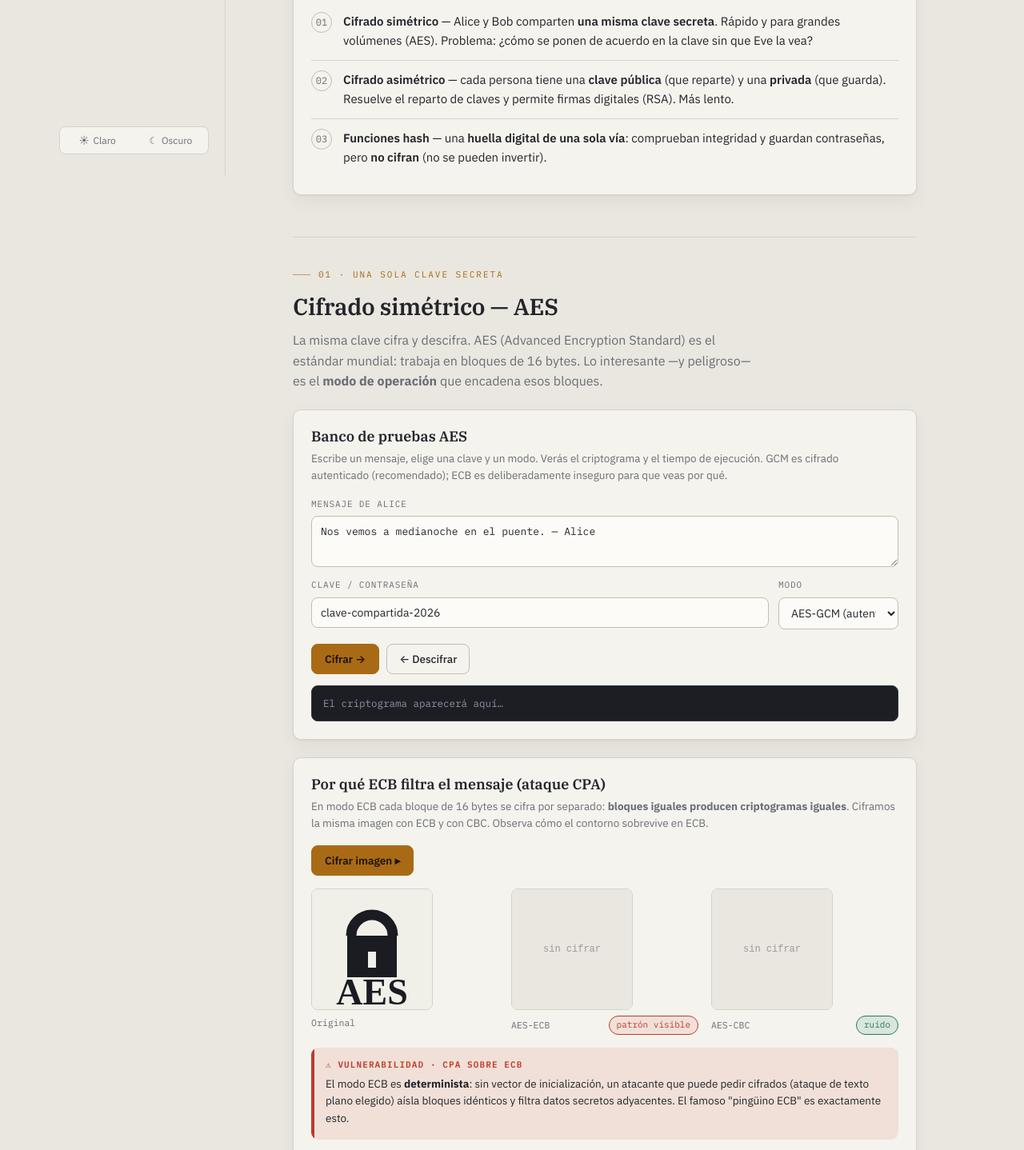
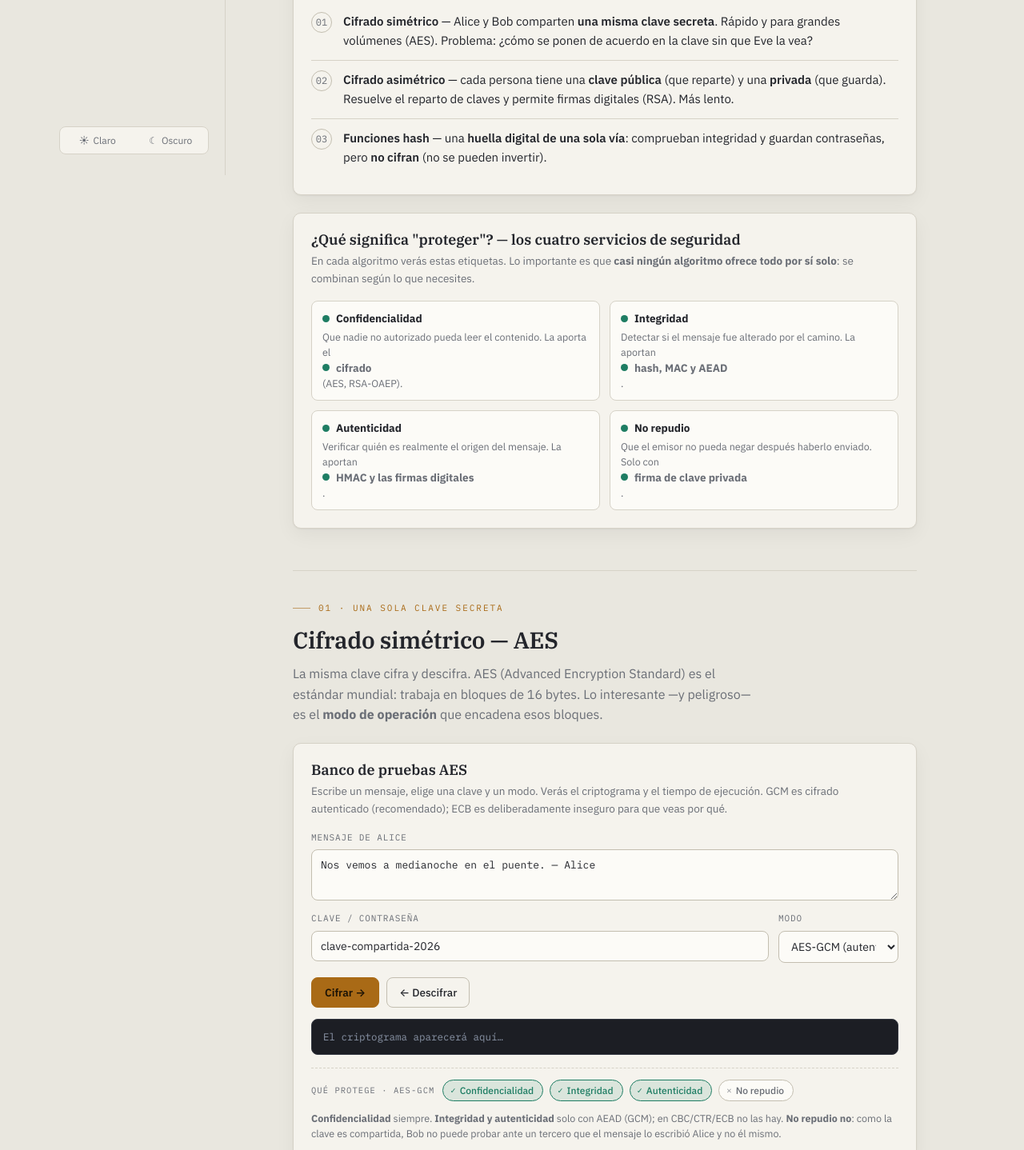
Before and after one commit to edison-enriquez/criptografia, a plain HTML site: page index.html in a window 1280 px wide. Shown: the part 581-2019 px from the top of the page at 80% size. Drawn offline with nearby package versions, Linux system fonts and the light colour scheme.

Commit message:
Add security services (confidencialidad/integridad/autenticidad/no repudio) per algorithm
Co-Authored-By: Claude Opus 4.8 <noreply@anthropic.com>

```diff
--- a/index.html
+++ b/index.html
@@ -195,6 +195,23 @@
   .avax{font-family:var(--font-mono);font-size:12.5px;word-break:break-all;line-height:1.7;margin-top:6px}
   .avax .diff{background:var(--danger);color:#fff;border-radius:2px;padding:0 1px}
 
+  /* security services */
+  .services{display:flex;flex-wrap:wrap;gap:8px;align-items:center;margin-top:16px;padding-top:14px;border-top:1px dashed var(--line)}
+  .svc-label{font-family:var(--font-mono);font-size:10.5px;letter-spacing:.1em;text-transform:uppercase;color:var(--muted);margin-right:2px}
+  .svc{display:inline-flex;align-items:center;gap:5px;font-size:12px;font-weight:500;padding:3px 11px 3px 9px;border-radius:999px;border:1px solid var(--line-strong)}
+  .svc::before{font-family:var(--font-mono);font-weight:700;font-size:10.5px}
+  .svc.yes{color:var(--secure);border-color:var(--secure);background:var(--secure-soft)}
+  .svc.yes::before{content:"✓"}
+  .svc.no{color:var(--muted);background:var(--surface-2)}
+  .svc.no::before{content:"✕";opacity:.65}
+  .svc-note{width:100%;font-size:12.5px;color:var(--muted);margin-top:4px;line-height:1.5}
+  .svc-defs{display:grid;grid-template-columns:repeat(2,1fr);gap:12px;margin-top:6px}
+  .svc-defs>div{background:var(--surface-2);border:1px solid var(--line);border-radius:8px;padding:11px 13px;display:flex;flex-direction:column;gap:3px}
+  .svc-defs b{font-size:13.5px;display:flex;align-items:center;gap:8px}
+  .svc-defs b::before{content:"";width:9px;height:9px;border-radius:50%;background:var(--secure);flex:0 0 auto}
+  .svc-defs span{font-size:12.5px;color:var(--muted);line-height:1.5}
+  @media (max-width:560px){.svc-defs{grid-template-columns:1fr}}
+
   .steps{display:flex;flex-direction:column;gap:0;margin-top:8px;counter-reset:s}
   .step{display:grid;grid-template-columns:26px 1fr;gap:14px;padding:12px 0;border-bottom:1px solid var(--line)}
   .step:last-child{border-bottom:none}
@@ -279,6 +296,17 @@
           <div class="step"><span class="n">03</span><div><b>Funciones hash</b> — una <b>huella digital de una sola vía</b>: comprueban integridad y guardan contraseñas, pero <b>no cifran</b> (no se pueden invertir).</div></div>
         </div>
       </div>
+
+      <div class="card">
+        <h3>¿Qué significa "proteger"? — los cuatro servicios de seguridad</h3>
+        <p class="card-note">En cada algoritmo verás estas etiquetas. Lo importante es que <b>casi ningún algoritmo ofrece todo por sí solo</b>: se combinan según lo que necesites.</p>
+        <div class="svc-defs">
+          <div><b>Confidencialidad</b><span>Que nadie no autorizado pueda leer el contenido. La aporta el <b>cifrado</b> (AES, RSA-OAEP).</span></div>
+          <div><b>Integridad</b><span>Detectar si el mensaje fue alterado por el camino. La aportan <b>hash, MAC y AEAD</b>.</span></div>
+          <div><b>Autenticidad</b><span>Verificar quién es realmente el origen del mensaje. La aportan <b>HMAC y las firmas digitales</b>.</span></div>
+          <div><b>No repudio</b><span>Que el emisor no pueda negar después haberlo enviado. Solo con <b>firma de clave privada</b>.</span></div>
+        </div>
+      </div>
     </section>
 
     <!-- ============ SIMÉTRICO ============ -->
@@ -311,6 +339,14 @@
         </div>
         <div class="out" id="s-out"><span class="d">El criptograma aparecerá aquí…</span></div>
         <div id="s-time"></div>
+        <div class="services">
+          <span class="svc-label">Qué protege · AES-GCM</span>
+          <span class="svc yes">Confidencialidad</span>
+          <span class="svc yes">Integridad</span>
+          <span class="svc yes">Autenticidad</span>
+          <span class="svc no">No repudio</span>
+          <span class="svc-note"><b>Confidencialidad</b> siempre. <b>Integridad y autenticidad</b> solo con AEAD (GCM); en CBC/CTR/ECB no las hay. <b>No repudio no</b>: como la clave es compartida, Bob no puede probar ante un tercero que el mensaje lo escribió Alice y no él mismo.</span>
+        </div>
       </div>
 
       <div class="card">
@@ -360,6 +396,21 @@
         </div>
         <div class="out" id="rsa-out"><span class="d">Genera primero las claves.</span></div>
         <div id="rsa-time"></div>
+        <div class="services">
+          <span class="svc-label">RSA-OAEP · cifrar</span>
+          <span class="svc yes">Confidencialidad</span>
+          <span class="svc no">Integridad</span>
+          <span class="svc no">Autenticidad</span>
+          <span class="svc no">No repudio</span>
+        </div>
+        <div class="services" style="border-top:none;padding-top:2px">
+          <span class="svc-label">RSA-PSS · firmar</span>
+          <span class="svc no">Confidencialidad</span>
+          <span class="svc yes">Integridad</span>
+          <span class="svc yes">Autenticidad</span>
+          <span class="svc yes">No repudio</span>
+          <span class="svc-note">Cifrar con la clave <b>pública</b> da <b>confidencialidad</b>. Para <b>integridad, autenticidad y no repudio</b> se <b>firma</b> con la clave <b>privada</b> (RSA-PSS): solo Alice pudo firmar y cualquiera lo verifica con su pública — por eso luego no puede negarlo.</span>
+        </div>
       </div>
 
       <div class="explain">
@@ -388,6 +439,14 @@
         <div class="field"><label for="h-msg">Entrada</label>
           <textarea id="h-msg" style="min-height:52px">Alice</textarea></div>
         <div class="hashgrid" id="h-grid"></div>
+        <div class="services">
+          <span class="svc-label">Qué protege · Hash</span>
+          <span class="svc no">Confidencialidad</span>
+          <span class="svc yes">Integridad</span>
+          <span class="svc no">Autenticidad</span>
+          <span class="svc no">No repudio</span>
+          <span class="svc-note">Un hash <b>no cifra</b>, así que no da confidencialidad: solo prueba <b>integridad</b> —si un bit cambia, la huella cambia por completo—. Con una clave secreta (<b>HMAC</b>) aporta además <b>autenticidad</b>.</span>
+        </div>
       </div>
 
       <div class="card">
@@ -439,6 +498,14 @@
         <div class="out" id="f-out"><span class="d">Selecciona un archivo para empezar…</span></div>
         <div id="f-time"></div>
         <div id="f-preview"></div>
+        <div class="services">
+          <span class="svc-label">Qué protege · AES-256-GCM</span>
+          <span class="svc yes">Confidencialidad</span>
+          <span class="svc yes">Integridad</span>
+          <span class="svc yes">Autenticidad</span>
+          <span class="svc no">No repudio</span>
+          <span class="svc-note">El fichero queda ilegible (<b>confidencialidad</b>) y el tag GCM detecta cualquier manipulación (<b>integridad</b> y <b>autenticidad</b> respecto a quien conoce la contraseña). <b>No repudio no</b>: la contraseña es compartida.</span>
+        </div>
       </div>
       <div class="explain">
         <h4>Nota didáctica</h4>
```
